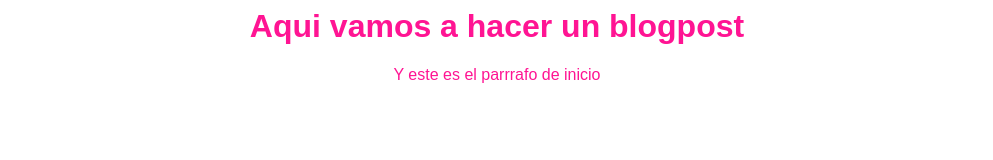
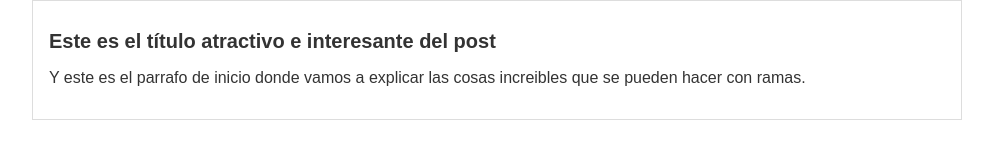
Before and after one commit to ElZuri/HyperBlog, a plain HTML site: page blogpost.html in a window 1280 px wide. Shown: the whole page, without its empty margins (143-1136 px from the left). Drawn offline with Linux system fonts and the light colour scheme.

Commit message:
Commit al master del blogpost mas reciente

```diff
--- a/blogpost.html
+++ b/blogpost.html
@@ -4,7 +4,9 @@
         <link rel="stylesheet" href="css/estilos.css" />
     </head>
     <body>
-        <h1>Aqui vamos a hacer un blogpost</h1>
-        <p>Y este es el parrrafo de inicio</p>
+        <div id="container">
+            <div id="post">
+        <h1>Este es el título atractivo e interesante del post</h1>
+        <p>Y este es el parrafo de inicio donde vamos a explicar las cosas increibles que se pueden hacer con ramas.</p>
     </body>
 </html>
--- a/css/estilos.css
+++ b/css/estilos.css
@@ -1,6 +1,21 @@
 body
 {
-    color: deeppink;
+    color: #333;
     text-align: center;
     font-family: "Arial";
+    font-size: 16px;
+    margin: 0;
+    padding: 0;
 }
+#container
+{
+    width: 70%;
+    padding: 1em;
+    text-align: left;
+    border: 1px solid #DDD;
+    margin: 0 auto;
+}
+#container h1
+{
+    font-size: 20px;
+}
```
